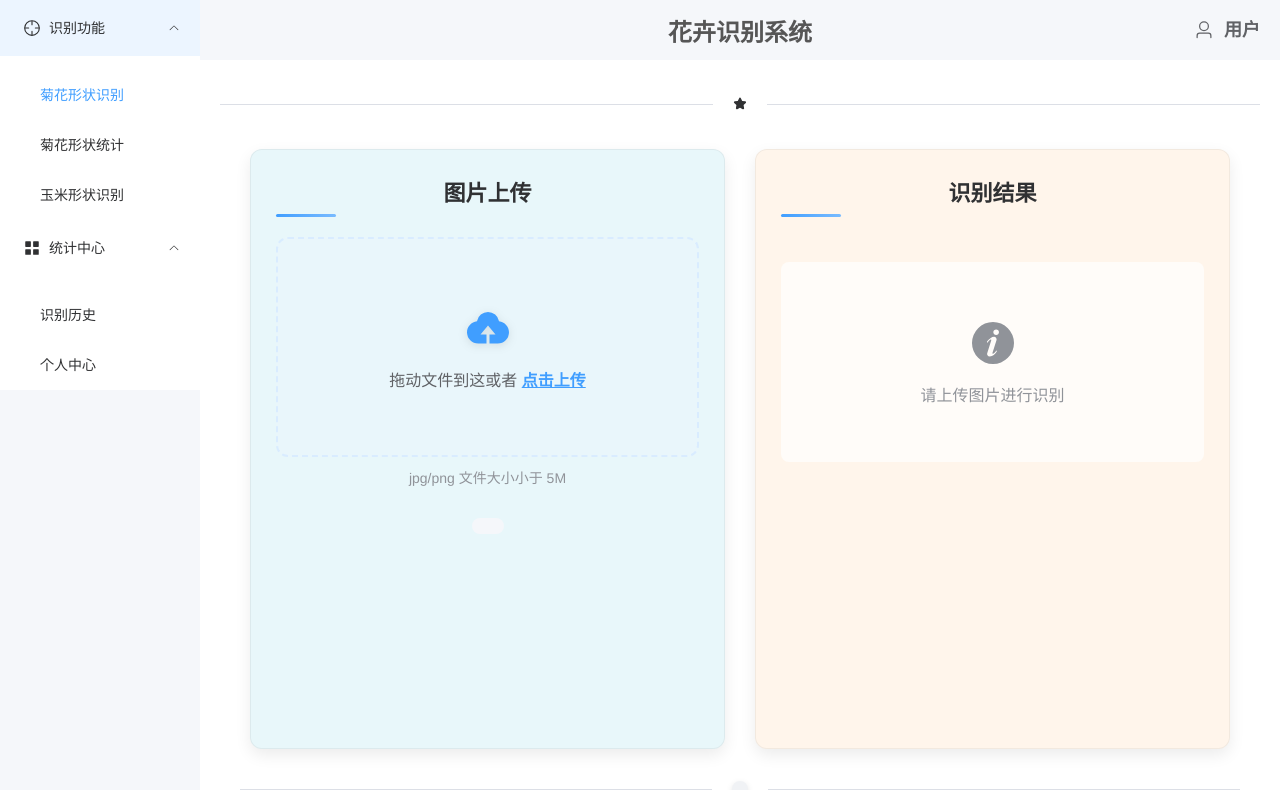
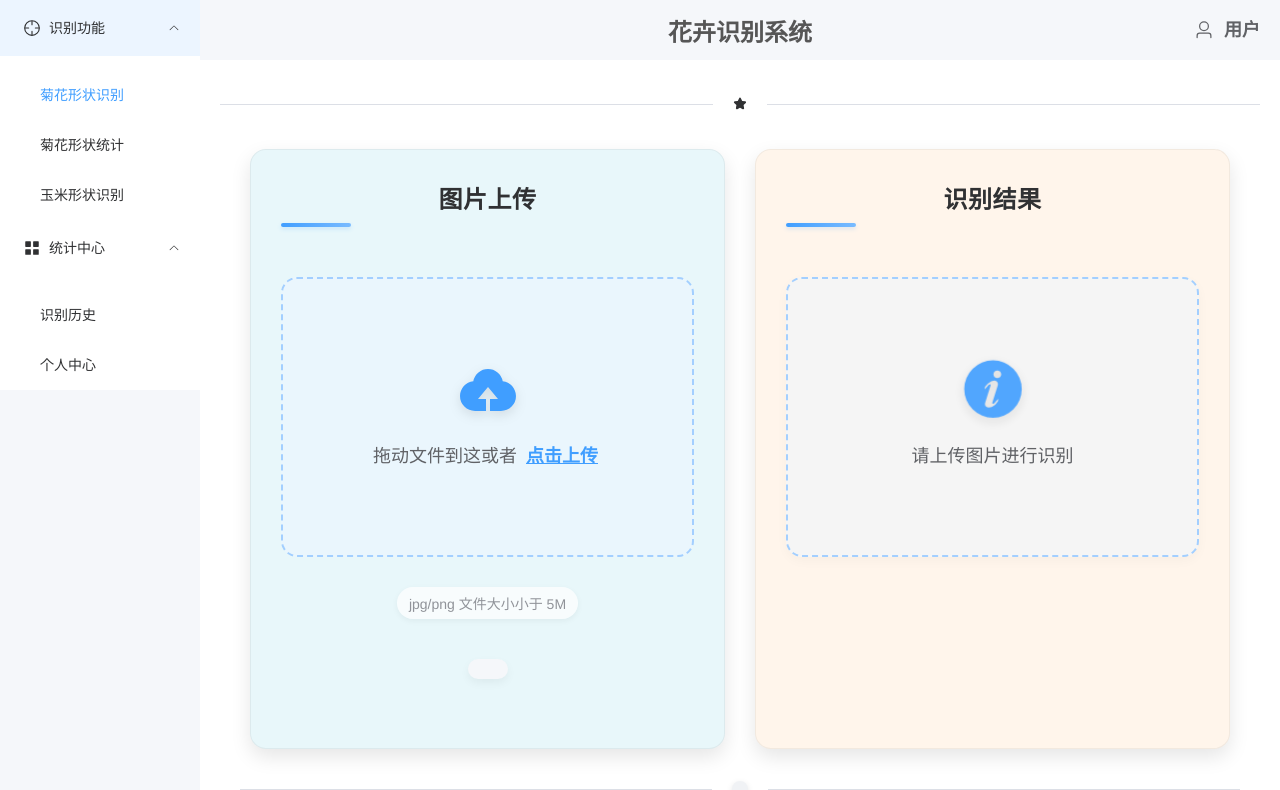
Before and after one commit to chengdashia/Flower, a Vue app: page /#/home in a window 1280 px wide. Shown: the top 790 px of the page. Built offline with nearby package versions, Linux system fonts and the light colour scheme; sample sign-in values are in the browser's storage.

Commit message:
优化布局

```diff
--- a/src/views/JuhuaTrait.vue
+++ b/src/views/JuhuaTrait.vue
@@ -344,12 +344,13 @@ const goToHistory = () => {
 }
 
 .section-title {
-  font-size: 22px;
+  font-size: 24px;
   color: #303133;
-  margin-bottom: 20px;
+  margin-bottom: 25px;
   font-weight: 600;
   position: relative;
-  padding-bottom: 10px;
+  padding-bottom: 12px;
+  letter-spacing: 0.5px;
 }
 
 .section-title::after {
@@ -357,10 +358,11 @@ const goToHistory = () => {
   position: absolute;
   bottom: 0;
   left: 0;
-  width: 60px;
-  height: 3px;
+  width: 70px;
+  height: 4px;
   background: linear-gradient(90deg, #409EFF, #79bbff);
-  border-radius: 3px;
+  border-radius: 4px;
+  box-shadow: 0 2px 4px rgba(64, 158, 255, 0.2);
 }
 
 .text-center {
@@ -373,9 +375,9 @@ const goToHistory = () => {
 }
 
 #app {
-  border-radius: 12px;
-  box-shadow: 0 6px 16px rgba(0, 0, 0, 0.08);
-  padding: 25px;
+  border-radius: 16px;
+  box-shadow: 0 8px 20px rgba(0, 0, 0, 0.1);
+  padding: 30px;
   height: 600px;
   text-align: center;
   background-color: #e8f7fa;
@@ -384,17 +386,19 @@ const goToHistory = () => {
   border: 1px solid rgba(0, 0, 0, 0.05);
   display: flex;
   flex-direction: column;
+  position: relative;
+  overflow: hidden;
 }
 
 #app:hover {
-  box-shadow: 0 8px 24px rgba(0, 0, 0, 0.12);
-  transform: translateY(-2px);
+  box-shadow: 0 12px 28px rgba(0, 0, 0, 0.15);
+  transform: translateY(-3px);
 }
 
 #app2 {
-  border-radius: 12px;
-  box-shadow: 0 6px 16px rgba(0, 0, 0, 0.08);
-  padding: 25px;
+  border-radius: 16px;
+  box-shadow: 0 8px 20px rgba(0, 0, 0, 0.1);
+  padding: 30px;
   text-align: center;
   background-color: #fff5eb;
   margin-right: 10px;
@@ -403,11 +407,13 @@ const goToHistory = () => {
   border: 1px solid rgba(0, 0, 0, 0.05);
   display: flex;
   flex-direction: column;
+  position: relative;
+  overflow: hidden;
 }
 
 #app2:hover {
-  box-shadow: 0 8px 24px rgba(0, 0, 0, 0.12);
-  transform: translateY(-2px);
+  box-shadow: 0 12px 28px rgba(0, 0, 0, 0.15);
+  transform: translateY(-3px);
 }
 
 #app3 {
@@ -462,25 +468,29 @@ button:disabled {
 
 #result {
   margin-top: 25px;
+  margin-bottom: 10px;
   font-size: 18px;
-  line-height: 1.6;
-  padding: 20px;
-  border-radius: 8px;
+  line-height: 1.4;
+  padding: 10px;
+  border-radius: 16px;
   background-color: rgba(255, 255, 255, 0.7);
   box-shadow: 0 2px 8px rgba(0, 0, 0, 0.05);
+  min-height: 150px;
+  display: flex;
+  flex-direction: column;
 }
 
 #result h1 {
-  font-size: 24px;
+  font-size: 22px;
   color: #303133;
-  margin-bottom: 15px;
+  margin-bottom: 10px;
   font-weight: 600;
 }
 
 #result h4 {
-  font-size: 18px;
+  font-size: 16px;
   color: #606266;
-  margin: 15px 0 10px;
+  margin: 10px 0 5px;
   font-weight: 500;
 }
 
@@ -494,45 +504,80 @@ button:disabled {
   flex-direction: column;
   align-items: center;
   justify-content: center;
-  height: 200px;
-  background-color: rgba(255, 255, 255, 0.7);
-  border-radius: 8px;
+  height: 280px;
+  background-color: rgba(236, 245, 255, 0.5);
+  border-radius: 16px;
   margin-top: 25px;
+  margin-bottom: 20px; /* 添加底部边距与上传区域保持一致 */
+  box-shadow: 0 4px 12px rgba(0, 0, 0, 0.03);
+  border: 2px dashed #a3cfff;
+  transition: all 0.3s;
+  position: relative;
+  overflow: hidden;
 }
 
 .empty-result .el-icon {
-  font-size: 48px;
-  color: #909399;
-  margin-bottom: 15px;
+  font-size: 64px;
+  color: #409EFF;
+  margin-bottom: 20px;
+  filter: drop-shadow(0 4px 6px rgba(0, 0, 0, 0.1));
+  transition: all 0.3s;
+  animation: pulse 2s infinite ease-in-out;
 }
 
 .empty-result p {
-  font-size: 16px;
-  color: #909399;
+  font-size: 18px;
+  color: #606266;
+  font-weight: 500;
+  margin-bottom: 10px;
+}
+
+.empty-result:hover {
+  border-color: #409EFF;
+  background-color: rgba(236, 245, 255, 0.8);
+  transform: translateY(-3px);
+  box-shadow: 0 8px 20px rgba(64, 158, 255, 0.2);
+}
+
+.empty-result:hover .el-icon {
+  transform: scale(1.1);
 }
 
 .status-container {
-  margin-top: 20px;
+  margin-top: 30px;
+  position: relative;
 }
 
 #status {
   display: inline-block;
-  padding: 8px 16px;
-  border-radius: 20px;
+  padding: 10px 20px;
+  border-radius: 24px;
   background-color: #f5f7fa;
   color: #606266;
-  font-weight: 500;
+  font-weight: 600;
   transition: all 0.3s;
+  box-shadow: 0 4px 10px rgba(0, 0, 0, 0.05);
+  letter-spacing: 0.5px;
+  font-size: 16px;
 }
 
 #status.success {
   background-color: #f0f9eb;
   color: #67c23a;
+  box-shadow: 0 4px 10px rgba(103, 194, 58, 0.15);
+  animation: fadeIn 0.5s ease-in-out;
 }
 
 #status.error {
   background-color: #fef0f0;
   color: #f56c6c;
+  box-shadow: 0 4px 10px rgba(245, 108, 108, 0.15);
+  animation: fadeIn 0.5s ease-in-out;
+}
+
+@keyframes fadeIn {
+  from { opacity: 0; transform: translateY(-10px); }
+  to { opacity: 1; transform: translateY(0); }
 }
 
 .pie-charts-section {
@@ -564,13 +609,15 @@ button:disabled {
   width: 45%;
   min-width: 300px;
   border: 2px solid #ebeef5;
-  border-radius: 12px;
-  padding: 20px;
+  border-radius: 16px;
+  padding: 25px;
   cursor: pointer;
   transition: all 0.3s;
   text-align: center;
   background-color: #f9fafc;
-  box-shadow: 0 4px 12px rgba(0, 0, 0, 0.05);
+  box-shadow: 0 6px 16px rgba(0, 0, 0, 0.08);
+  position: relative;
+  overflow: hidden;
 }
 
 .image-option:hover {
@@ -615,60 +662,105 @@ button:disabled {
   max-width: 100%;
   max-height: 300px;
   object-fit: contain;
-  border-radius: 8px;
-  box-shadow: 0 4px 12px rgba(0, 0, 0, 0.1);
+  border-radius: 12px;
+  box-shadow: 0 6px 16px rgba(0, 0, 0, 0.12);
   transition: all 0.3s;
+  border: 3px solid transparent;
 }
 
 .image-option.selected img {
-  box-shadow: 0 6px 16px rgba(64, 158, 255, 0.2);
+  box-shadow: 0 8px 20px rgba(64, 158, 255, 0.25);
+  border: 3px solid #409EFF;
+  transform: scale(1.02);
 }
 
 .no-image {
-  height: 220px;
+  height: 250px;
   display: flex;
   align-items: center;
   justify-content: center;
   background-color: #f5f7fa;
   color: #909399;
-  font-size: 16px;
-  border-radius: 8px;
-  border: 1px dashed #dcdfe6;
+  font-size: 18px;
+  border-radius: 12px;
+  border: 2px dashed #dcdfe6;
+  position: relative;
+  overflow: hidden;
+}
+
+.no-image::before {
+  content: '';
+  position: absolute;
+  top: 0;
+  left: 0;
+  right: 0;
+  bottom: 0;
+  background: linear-gradient(135deg, rgba(255,255,255,0.1) 0%, rgba(255,255,255,0) 100%);
+  pointer-events: none;
 }
 
 .dialog-footer {
   display: flex;
   justify-content: flex-end;
-  margin-top: 20px;
-  gap: 12px;
+  margin-top: 25px;
+  gap: 15px;
 }
 
 :deep(.el-dialog) {
-  border-radius: 16px;
+  border-radius: 20px;
   overflow: hidden;
-  box-shadow: 0 12px 32px rgba(0, 0, 0, 0.1);
+  box-shadow: 0 16px 40px rgba(0, 0, 0, 0.15);
+  border: 1px solid rgba(64, 158, 255, 0.1);
 }
 
 :deep(.el-dialog__header) {
-  background-color: #f5f7fa;
-  padding: 15px 20px;
+  background-color: #f0f7ff;
+  padding: 18px 25px;
   margin: 0;
-  border-bottom: 1px solid #ebeef5;
+  border-bottom: 1px solid #e6effd;
+  position: relative;
+}
+
+:deep(.el-dialog__header)::after {
+  content: '';
+  position: absolute;
+  bottom: -1px;
+  left: 0;
+  width: 100%;
+  height: 3px;
+  background: linear-gradient(90deg, #409EFF, transparent);
 }
 
 :deep(.el-dialog__title) {
-  font-weight: 600;
+  font-weight: 700;
   color: #303133;
-  font-size: 18px;
+  font-size: 20px;
+  letter-spacing: 0.5px;
+  position: relative;
+  padding-left: 15px;
+}
+
+:deep(.el-dialog__title)::before {
+  content: '';
+  position: absolute;
+  left: 0;
+  top: 50%;
+  transform: translateY(-50%);
+  width: 4px;
+  height: 20px;
+  background: #409EFF;
+  border-radius: 2px;
 }
 
 :deep(.el-dialog__body) {
-  padding: 30px;
+  padding: 35px;
+  background-color: #fafcff;
 }
 
 :deep(.el-dialog__footer) {
-  border-top: 1px solid #ebeef5;
-  padding: 15px 20px;
+  border-top: 1px solid #e6effd;
+  padding: 18px 25px;
+  background-color: #f9fbff;
 }
 
 /* 响应式调整 */
@@ -677,5 +769,92 @@ button:disabled {
     height: auto;
     min-height: 600px;
   }
+
+  .image-option {
+    width: 100%;
+    margin-bottom: 20px;
+  }
+
+  .image-selection-container {
+    flex-direction: column;
+  }
+}
+
+/* 添加动画效果 */
+@keyframes pulse {
+  0% {
+    transform: scale(1);
+    opacity: 0.8;
+  }
+  50% {
+    transform: scale(1.05);
+    opacity: 1;
+  }
+  100% {
+    transform: scale(1);
+    opacity: 0.8;
+  }
+}
+
+/* 增强上传区域样式 */
+:deep(.el-upload-dragger) {
+  width: 100%;
+  height: 280px;
+  border: 2px dashed #a3cfff;
+  border-radius: 16px;
+  background-color: rgba(236, 245, 255, 0.5);
+  transition: all 0.3s;
+  display: flex;
+  flex-direction: column;
+  justify-content: center;
+  align-items: center;
+  margin-top: 25px; /* 与识别结果区域保持一致的顶部边距 */
+  margin-bottom: 20px;
+  position: relative;
+  overflow: hidden;
+}
+
+:deep(.el-upload-dragger:hover) {
+  border-color: #409EFF;
+  background-color: rgba(236, 245, 255, 0.8);
+  transform: translateY(-3px);
+  box-shadow: 0 8px 20px rgba(64, 158, 255, 0.2);
+}
+
+:deep(.el-upload-dragger:hover .el-icon--upload) {
+  transform: scale(1.1);
+}
+
+:deep(.el-icon--upload) {
+  font-size: 64px;
+  color: #409EFF;
+  margin-bottom: 20px;
+  filter: drop-shadow(0 4px 6px rgba(0, 0, 0, 0.1));
+  transition: all 0.3s;
+}
+
+:deep(.el-upload__text) {
+  font-size: 18px;
+  color: #606266;
+  margin-bottom: 10px;
+}
+
+:deep(.el-upload__text em) {
+  color: #409EFF;
+  font-style: normal;
+  font-weight: 600;
+  text-decoration: underline;
+  padding: 0 4px;
+}
+
+:deep(.el-upload__tip) {
+  font-size: 14px;
+  color: #909399;
+  background-color: rgba(255, 255, 255, 0.7);
+  padding: 6px 12px;
+  border-radius: 20px;
+  display: inline-block;
+  margin-top: 10px;
+  box-shadow: 0 2px 6px rgba(0, 0, 0, 0.05);
 }
 </style>
```
